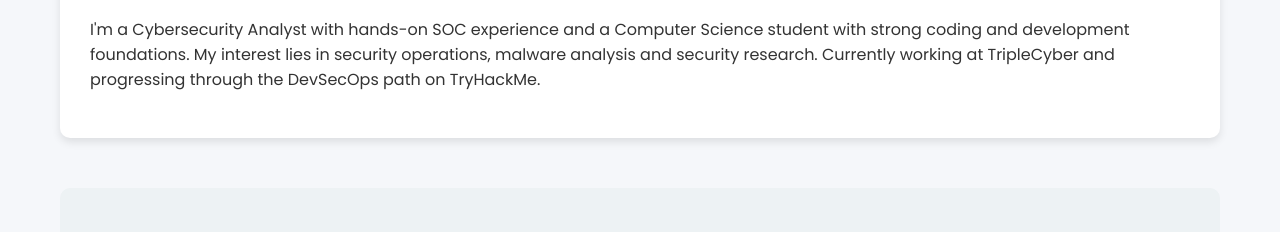
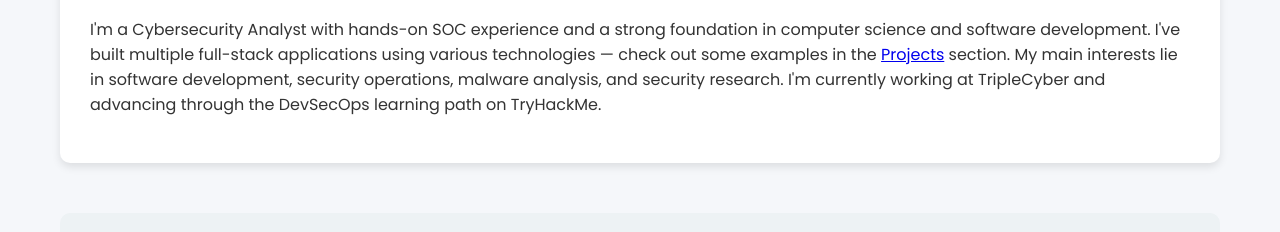
Before and after one commit to AlexeyTev/My-Portfolio, a plain HTML site: page index.html in a window 1280 px wide. Shown: the part 403-635 px from the top of the page. Drawn offline with Linux system fonts and the light colour scheme.

Commit message:
Update index.html

```diff
--- a/index.html
+++ b/index.html
@@ -29,7 +29,7 @@
 
 <section id="about">
     <h2>About Me</h2>
-    <p>I'm a Cybersecurity Analyst with hands-on SOC experience and a Computer Science student with strong coding and development foundations. My interest lies in security operations, malware analysis and security research. Currently working at TripleCyber and progressing through the DevSecOps path on TryHackMe.</p>
+    <p>I'm a Cybersecurity Analyst with hands-on SOC experience and a strong foundation in computer science and software development. I've built multiple full-stack applications using various technologies — check out some examples in the <a href="#projects">Projects</a> section. My main interests lie in software development, security operations, malware analysis, and security research. I'm currently working at TripleCyber and advancing through the DevSecOps learning path on TryHackMe.</p>
 </section>
 
 <section id="projects">
```
